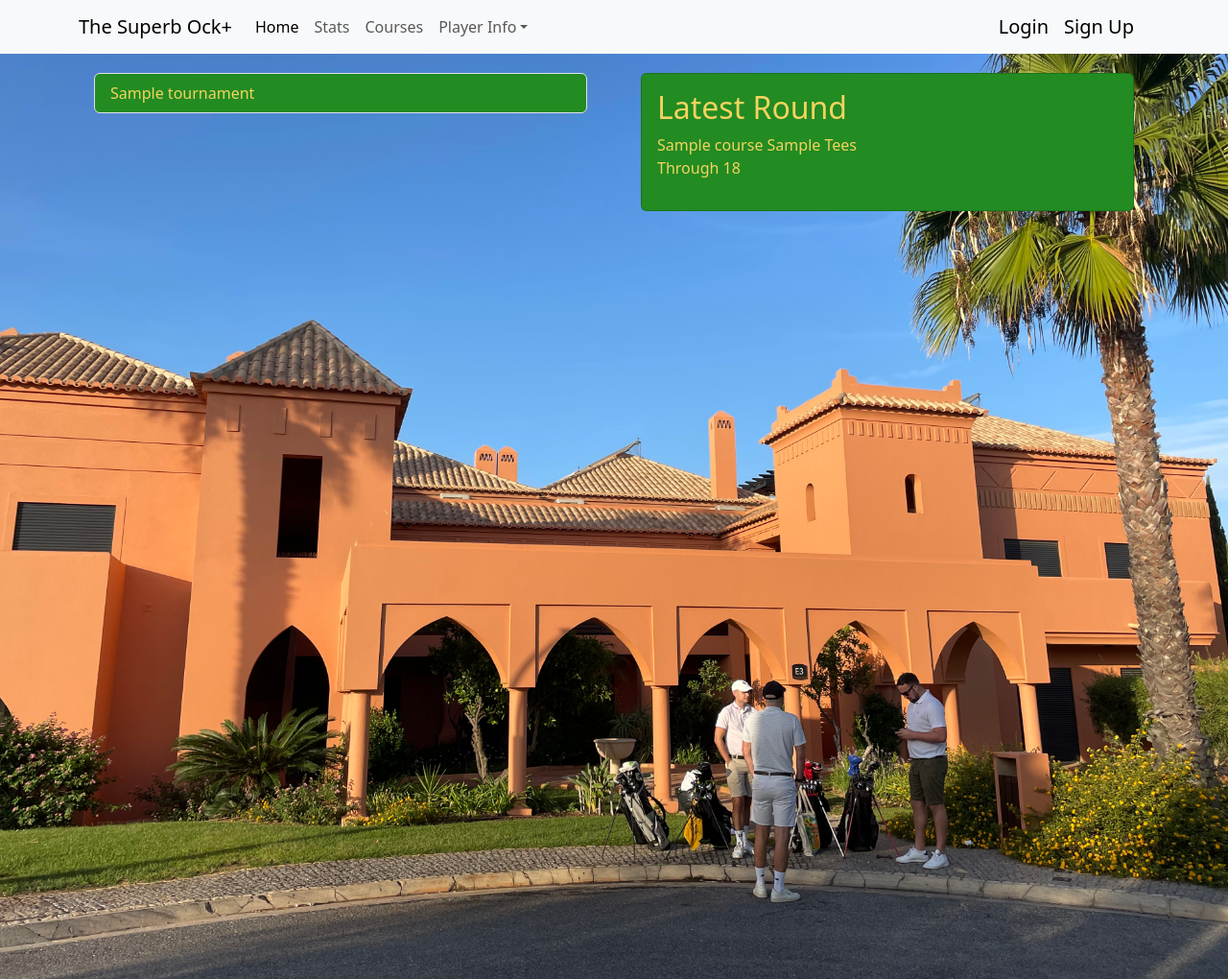
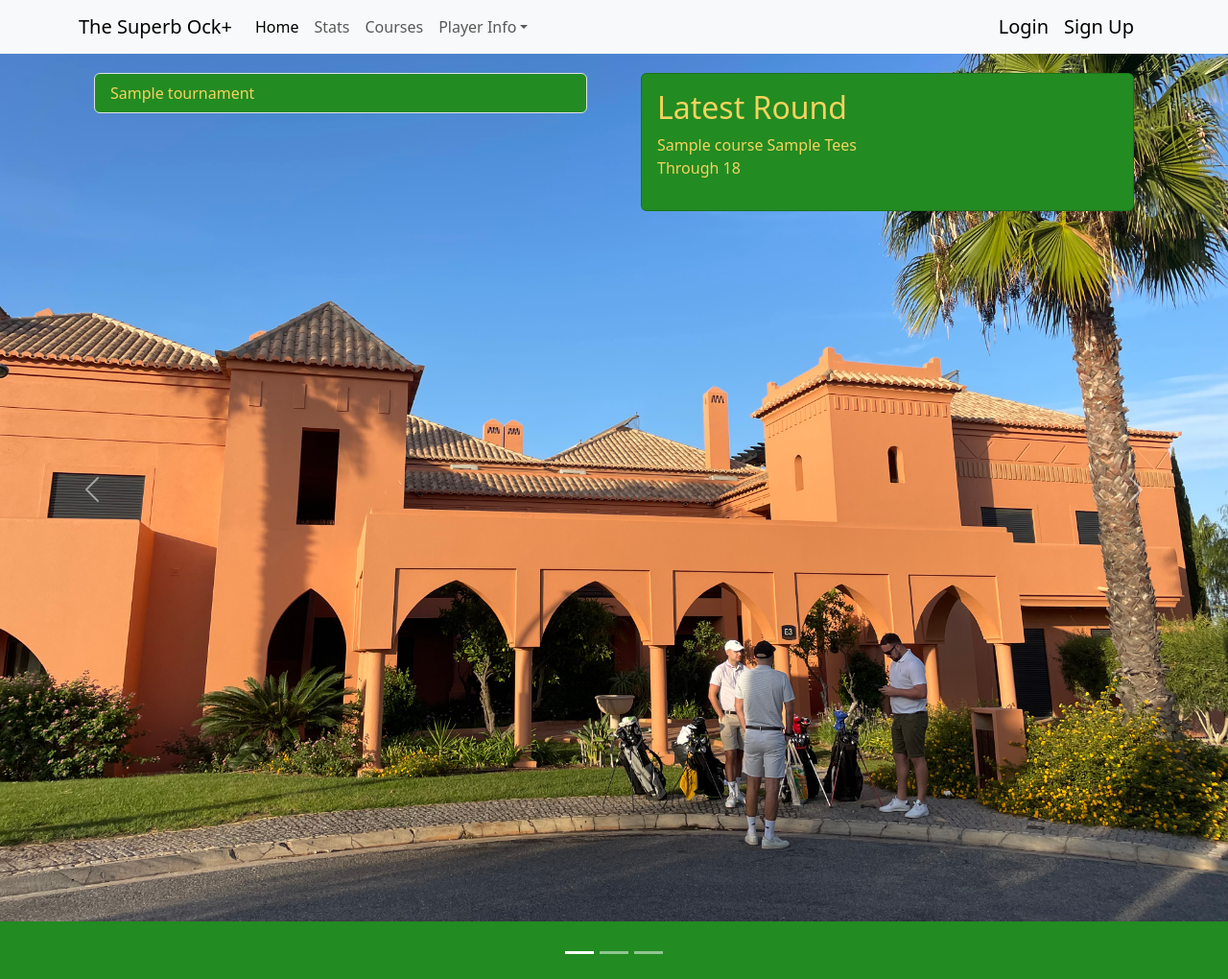
Before and after one commit to rgl1892/golf-2024, a Django app: page / in a window 1280 px wide. Shown: the whole page at 96% size. Run offline with Django 4.2, Linux system fonts and the light colour scheme; tables that the repository leaves empty hold one stand-in row (values such as "Sample post").

Commit message:
changed home pic to pull page

```diff
--- a/tournaments/templates/tournaments/home.html
+++ b/tournaments/templates/tournaments/home.html
@@ -2,11 +2,37 @@
 {% block content %}
 {% load static %}
 </div>
-<img
+{% comment %} <img
   src="{% static 'tournaments\pictures\IMG_8993.jpg' %}"
   class="picture"
   alt=""
-/>
+/> {% endcomment %}
+<div id="carouselExampleAutoplaying" class="carousel slide picture" data-bs-ride="carousel">
+  <div class="carousel-indicators">
+    <button type="button" data-bs-target="#carouselExampleAutoplaying" data-bs-slide-to="0" class="active" aria-current="true" aria-label="Slide 1"></button>
+    <button type="button" data-bs-target="#carouselExampleAutoplaying" data-bs-slide-to="1" aria-label="Slide 2"></button>
+    <button type="button" data-bs-target="#carouselExampleAutoplaying" data-bs-slide-to="2" aria-label="Slide 3"></button>
+  </div>
+  <div class="carousel-inner">
+    <div class="carousel-item active">
+      <img src="{% static 'tournaments\pictures\IMG_8993.jpg' %}" class="d-block w-100" alt="...">
+    </div>
+    <div class="carousel-item">
+      <img src="{% static 'tournaments\pictures\IMG_3254.JPG' %}" class="d-block w-100" alt="...">
+    </div>
+    <div class="carousel-item">
+      <img src="..." class="d-block w-100" alt="...">
+    </div>
+  </div>
+  <button class="carousel-control-prev" type="button" data-bs-target="#carouselExampleAutoplaying" data-bs-slide="prev">
+    <span class="carousel-control-prev-icon" aria-hidden="true"></span>
+    <span class="visually-hidden">Previous</span>
+  </button>
+  <button class="carousel-control-next" type="button" data-bs-target="#carouselExampleAutoplaying" data-bs-slide="next">
+    <span class="carousel-control-next-icon" aria-hidden="true"></span>
+    <span class="visually-hidden">Next</span>
+  </button>
+</div>
 <div class="container">
 <div class="row">
 
```
Also changed, not shown: tournaments/static/tournaments/pictures/IMG_3254.JPG (added).
